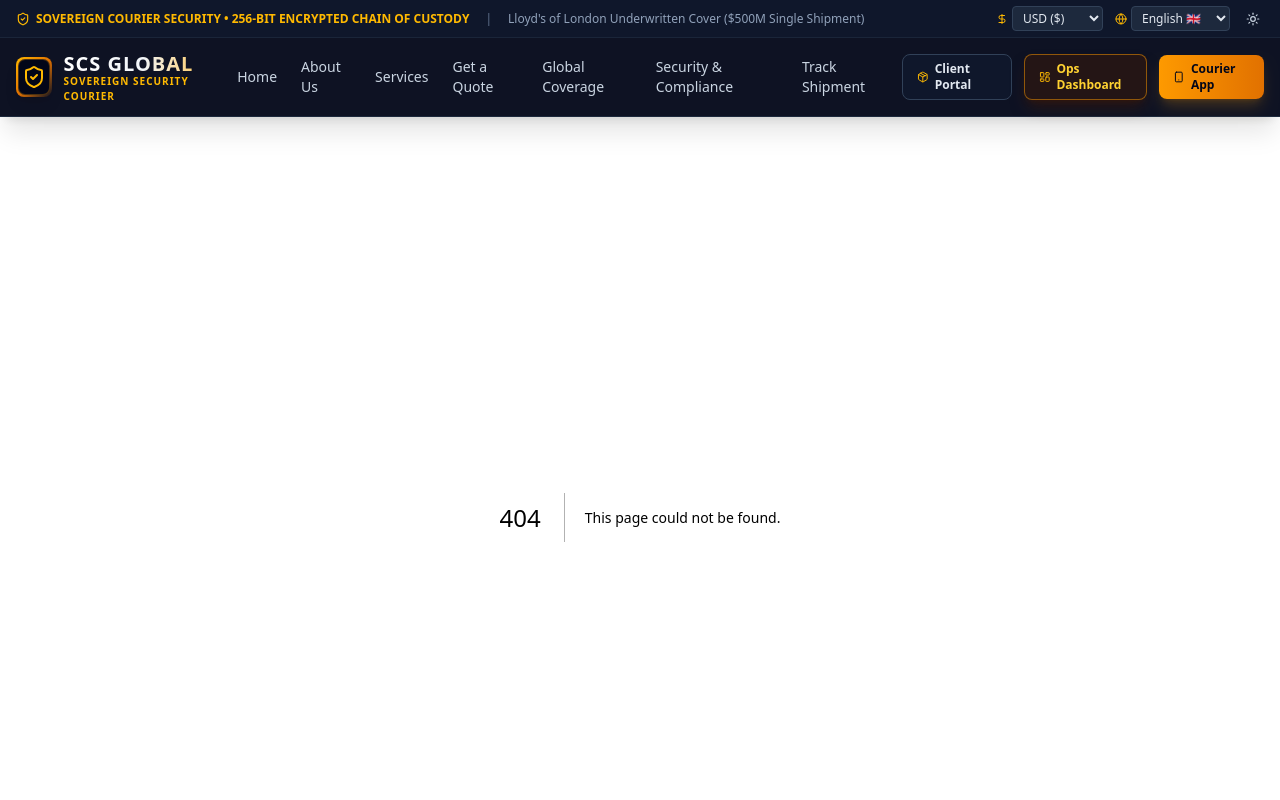
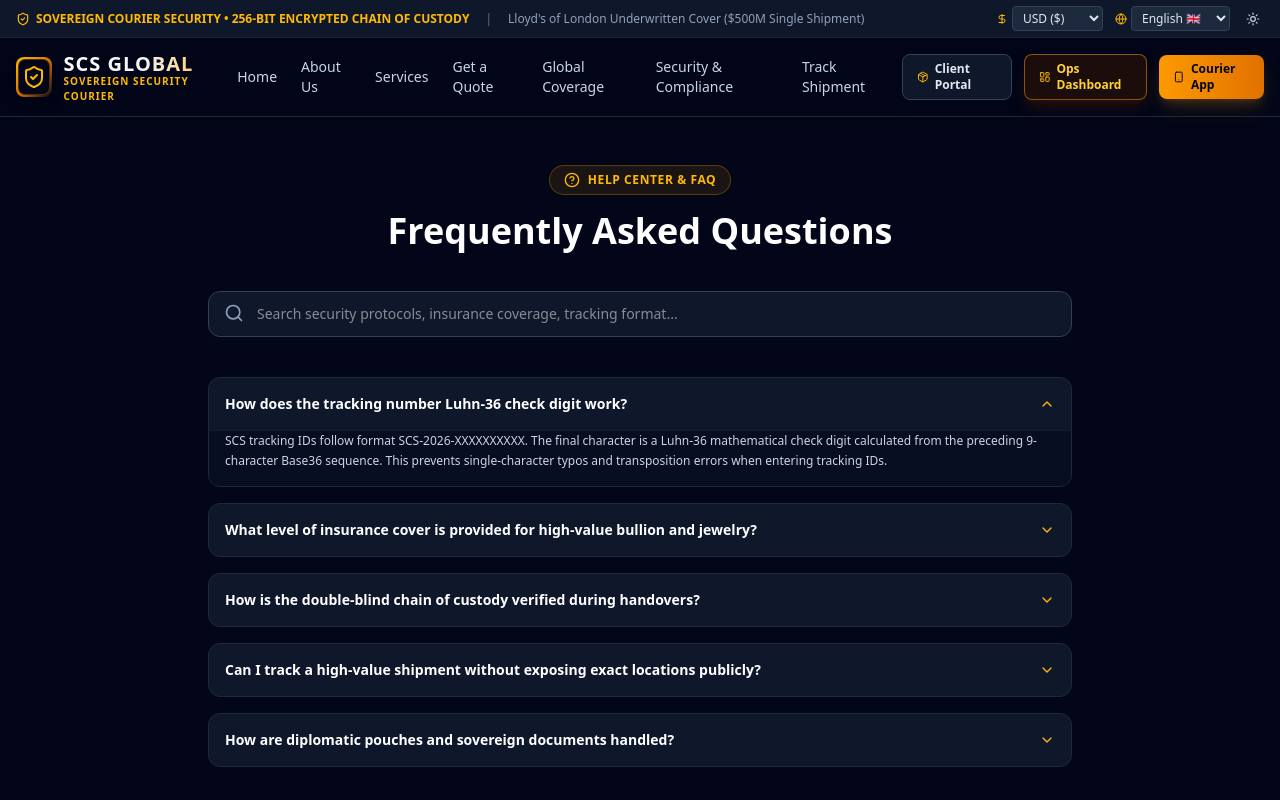
Before and after one commit to onorierhuvwub-hub/scs-global, a Next.js app: page /faq in a window 1280 px wide. Before the commit this address had no page. Shown: the top 800 px of the page. Built offline with nearby package versions, Linux system fonts and the light colour scheme.

Commit message:
Add faq page

```diff
--- /dev/null
+++ b/src/app/faq/page.tsx
@@ -0,0 +1,82 @@
+'use client';
+
+import { useState } from 'react';
+import { HelpCircle, ChevronDown, Search, ShieldCheck } from 'lucide-react';
+
+export default function FAQPage() {
+  const [searchTerm, setSearchTerm] = useState('');
+  const [openIdx, setOpenIdx] = useState<number | null>(0);
+
+  const faqs = [
+    {
+      q: 'How does the tracking number Luhn-36 check digit work?',
+      a: 'SCS tracking IDs follow format SCS-2026-XXXXXXXXXX. The final character is a Luhn-36 mathematical check digit calculated from the preceding 9-character Base36 sequence. This prevents single-character typos and transposition errors when entering tracking IDs.',
+    },
+    {
+      q: 'What level of insurance cover is provided for high-value bullion and jewelry?',
+      a: 'Every SCS shipment is underwritten by Lloyd’s of London up to $500,000,000 per single cargo manifest. Declared value insurance options start at 0.8% of cargo valuation.',
+    },
+    {
+      q: 'How is the double-blind chain of custody verified during handovers?',
+      a: 'At every physical handover, both releasing and receiving security couriers scan the container barcode, inspect the tamper-evident steel seal ID, capture biometric signatures, and record exact GPS coordinates.',
+    },
+    {
+      q: 'Can I track a high-value shipment without exposing exact locations publicly?',
+      a: 'Yes. Public tracking shows approximate regional markers and masked valuations unless the viewer enters the sender-provided security passcode (e.g. VIP2026). Authorized accounts see exact live GPS telemetry.',
+    },
+    {
+      q: 'How are diplomatic pouches and sovereign documents handled?',
+      a: 'Diplomatic cargo is conveyed in Kevlar sealed bags under Vienna Convention immunity protocols, ensuring zero un-authorized X-ray tampering and direct hand-to-hand escort by credentialed officers.',
+    },
+  ];
+
+  const filteredFaqs = faqs.filter(
+    (item) => item.q.toLowerCase().includes(searchTerm.toLowerCase()) || item.a.toLowerCase().includes(searchTerm.toLowerCase())
+  );
+
+  return (
+    <div className="max-w-4xl mx-auto px-4 py-12 space-y-10">
+      <div className="text-center space-y-4">
+        <div className="inline-flex items-center gap-2 px-3.5 py-1.5 rounded-full bg-amber-500/10 border border-amber-500/30 text-amber-400 text-xs font-semibold uppercase tracking-wider">
+          <HelpCircle className="w-4 h-4" />
+          HELP CENTER & FAQ
+        </div>
+        <h1 className="text-4xl font-extrabold text-white">Frequently Asked Questions</h1>
+      </div>
+
+      <div className="relative">
+        <Search className="w-5 h-5 text-slate-400 absolute left-4 top-3" />
+        <input
+          type="text"
+          value={searchTerm}
+          onChange={(e) => setSearchTerm(e.target.value)}
+          placeholder="Search security protocols, insurance coverage, tracking format..."
+          className="w-full bg-slate-900 border border-slate-700 rounded-xl pl-12 pr-4 py-3 text-sm text-white focus:outline-none focus:border-amber-400"
+        />
+      </div>
+
+      <div className="space-y-4">
+        {filteredFaqs.map((faq, idx) => {
+          const isOpen = openIdx === idx;
+          return (
+            <div key={idx} className="bg-slate-900 border border-slate-800 rounded-xl overflow-hidden">
+              <button
+                onClick={() => setOpenIdx(isOpen ? null : idx)}
+                className="w-full text-left p-4 font-bold text-white text-sm flex items-center justify-between gap-4"
+              >
+                <span>{faq.q}</span>
+                <ChevronDown className={`w-4 h-4 text-amber-400 transition-transform ${isOpen ? 'rotate-180' : ''}`} />
+              </button>
+
+              {isOpen && (
+                <div className="p-4 pt-0 text-xs text-slate-300 leading-relaxed border-t border-slate-800/60 bg-slate-950/50">
+                  {faq.a}
+                </div>
+              )}
+            </div>
+          );
+        })}
+      </div>
+    </div>
+  );
+}
```
